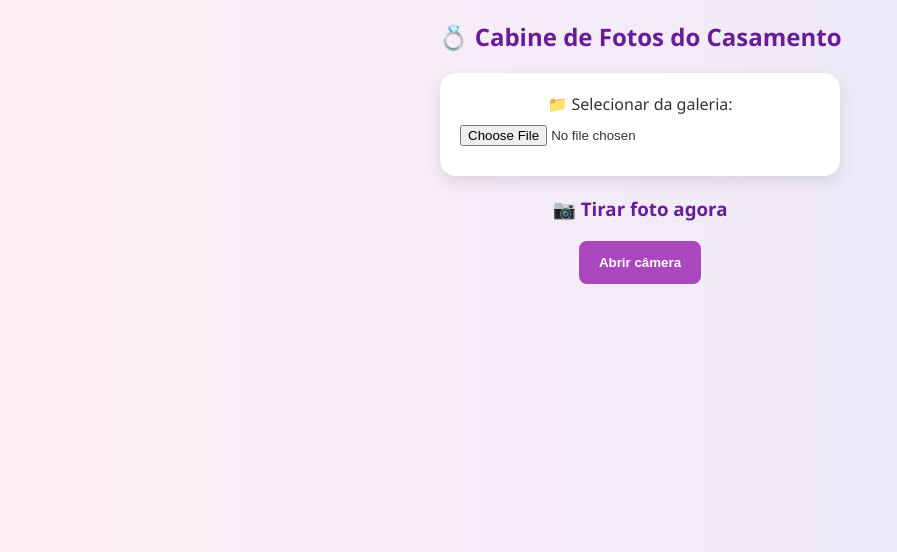
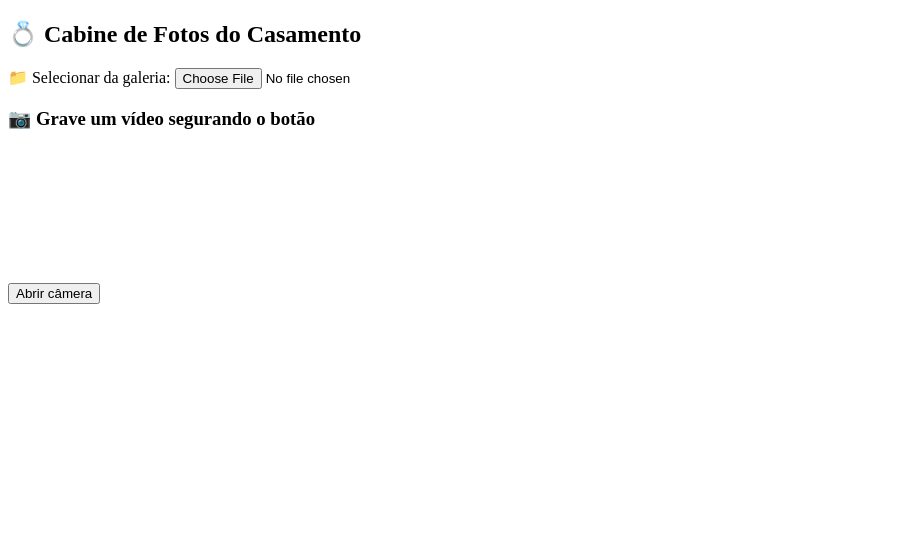
Before and after one commit to gabrielleite12/casamento, a Flask app: page / in a window 1280 px wide. Shown: the top 552 px of the page, without its empty margins (0-897 px from the left). Run offline with Flask 3, Linux system fonts and the light colour scheme.

Commit message:
Update index.html

```diff
--- a/templates/index.html
+++ b/templates/index.html
@@ -1,118 +1,12 @@
 <!DOCTYPE html>
 <html lang="pt-br">
 <head>
-  <meta charset="UTF-8">
+  <meta charset="UTF-8" />
   <title>Cabine de Fotos - Casamento</title>
-  <meta name="viewport" content="width=device-width, initial-scale=1.0">
+  <meta name="viewport" content="width=device-width, initial-scale=1.0" />
   <style>
-    * {
-      box-sizing: border-box;
-    }
-
-    body {
-      margin: 0;
-      font-family: 'Segoe UI', sans-serif;
-      background: linear-gradient(to right, #fff0f5, #e6e6fa);
-      color: #333;
-      text-align: center;
-    }
-
-    h2, h3 {
-      margin: 20px 0 10px;
-      color: #6a1b9a;
-    }
-
-    form {
-      margin: 20px auto;
-      max-width: 400px;
-      background: white;
-      padding: 20px;
-      border-radius: 16px;
-      box-shadow: 0 6px 16px rgba(0, 0, 0, 0.1);
-    }
-
-    input[type="file"] {
-      display: block;
-      margin: 10px auto;
-      width: 100%;
-    }
-
-    button {
-      padding: 14px 20px;
-      background-color: #ab47bc;
-      border: none;
-      border-radius: 8px;
-      color: white;
-      font-weight: bold;
-      margin: 10px 5px;
-      cursor: pointer;
-      transition: background 0.3s;
-    }
-
-    button:hover {
-      background-color: #8e24aa;
-    }
-
-    video {
-      width: 100vw;
-      height: 100vh;
-      object-fit: cover;
-      position: fixed;
-      top: 0;
-      left: 0;
-      z-index: 999;
-      display: none;
-    }
-
-    #preview-fullscreen {
-      position: fixed;
-      top: 0;
-      left: 0;
-      width: 100vw;
-      height: 100vh;
-      background-color: black;
-      display: none;
-      justify-content: center;
-      align-items: center;
-      flex-direction: column;
-      z-index: 1000;
-    }
-
-    #preview-img {
-      max-width: 100%;
-      max-height: 100vh;
-    }
-
-    .overlay-buttons {
-      position: fixed;
-      bottom: 20px;
-      left: 50%;
-      transform: translateX(-50%);
-      z-index: 1001;
-      display: flex;
-      gap: 15px;
-      flex-wrap: wrap;
-      justify-content: center;
-    }
-
-    #abrirCamera {
-      margin-bottom: 10px;
-    }
-
-    @media (max-width: 600px) {
-      form {
-        width: 90%;
-      }
-
-      button {
-        width: 100%;
-      }
-
-      .overlay-buttons {
-        bottom: 10px;
-        flex-direction: column;
-      }
-    }
+    /* Seu CSS original aqui */
+    /* ... (mantive o CSS que você já tinha) */
   </style>
 </head>
 <body>
@@ -131,26 +25,26 @@
   <form method="post" enctype="multipart/form-data" id="upload-form">
     <label>
       📁 Selecionar da galeria:
-      <input type="file" name="imagem" accept="image/*">
+      <input type="file" name="imagem" accept="image/*" />
     </label>
   </form>
 
-  <h3>📷 Tirar foto agora</h3>
+  <h3>📷 Grave um vídeo segurando o botão</h3>
   <button id="abrirCamera">Abrir câmera</button>
 
   <video id="camera" autoplay></video>
   <div class="overlay-buttons" id="botoesCamera" style="display: none;">
-    <button id="capture">📸 Capturar</button>
+    <button id="recordBtn">🎥 Segure para gravar</button>
   </div>
 
   <!-- Tela de pré-visualização -->
-  <div id="preview-fullscreen">
-    <img id="preview-img" src="">
-    <div class="overlay-buttons">
-      <form method="post" enctype="multipart/form-data" id="photo-form">
-        <input type="hidden" name="captured_image" id="captured-image">
-        <button type="submit">✅ Usar esta foto</button>
-        <button type="button" onclick="refazer()">🔁 Tirar outra</button>
+  <div id="preview-fullscreen" style="display:none; flex-direction: column; align-items: center; justify-content: center;">
+    <video id="preview-video" controls style="max-width: 100%; max-height: 80vh; border-radius: 12px; box-shadow: 0 0 10px rgba(0,0,0,0.15);"></video>
+    <div class="overlay-buttons" style="margin-top: 10px;">
+      <form method="post" enctype="multipart/form-data" id="video-form">
+        <input type="hidden" name="captured_video" id="captured-video" />
+        <button type="submit">✅ Usar este vídeo</button>
+        <button type="button" onclick="refazer()">🔁 Gravar outro</button>
       </form>
     </div>
   </div>
@@ -160,12 +54,16 @@
   const video = document.getElementById('camera');
   const botoesCamera = document.getElementById('botoesCamera');
   const previewFullscreen = document.getElementById('preview-fullscreen');
-    const previewImg = document.getElementById('preview-img');
-    const capturedImageInput = document.getElementById('captured-image');
+  const previewVideo = document.getElementById('preview-video');
+  const capturedVideoInput = document.getElementById('captured-video');
+  const recordBtn = document.getElementById('recordBtn');
+
   let stream = null;
+  let mediaRecorder = null;
+  let chunks = [];
 
   abrirCameraBtn.addEventListener('click', () => {
-      navigator.mediaDevices.getUserMedia({ video: { facingMode: 'environment' }, audio: false })
+    navigator.mediaDevices.getUserMedia({ video: { facingMode: 'environment' }, audio: true })
       .then(s => {
         stream = s;
         video.srcObject = stream;
@@ -178,30 +76,63 @@
       });
   });
 
-    document.getElementById('capture').addEventListener('click', () => {
-      const canvas = document.createElement('canvas');
-      canvas.width = video.videoWidth;
-      canvas.height = video.videoHeight;
-      const context = canvas.getContext('2d');
-      context.drawImage(video, 0, 0, canvas.width, canvas.height);
+  recordBtn.addEventListener('mousedown', () => {
+    if (!stream) return alert('Abra a câmera antes.');
 
-      const dataURL = canvas.toDataURL('image/jpeg');
-      capturedImageInput.value = dataURL;
-      previewImg.src = dataURL;
+    chunks = [];
+    mediaRecorder = new MediaRecorder(stream, { mimeType: 'video/webm; codecs=vp8' });
 
-      // Parar câmera
+    mediaRecorder.ondataavailable = e => {
+      if (e.data.size > 0) chunks.push(e.data);
+    };
+
+    mediaRecorder.onstop = () => {
+      const blob = new Blob(chunks, { type: 'video/webm' });
+      const videoURL = URL.createObjectURL(blob);
+
+      capturedVideoInput.value = ''; // reset
+      // Converter Blob para base64 e enviar (opcional, mas ideal para enviar no POST)
+      const reader = new FileReader();
+      reader.onloadend = function() {
+        capturedVideoInput.value = reader.result;
+      };
+      reader.readAsDataURL(blob);
+
+      previewVideo.src = videoURL;
+      previewVideo.style.display = 'block';
+
+      // Parar a câmera
       video.pause();
       stream.getTracks().forEach(track => track.stop());
       video.style.display = 'none';
       botoesCamera.style.display = 'none';
 
-      // Mostrar preview
       previewFullscreen.style.display = 'flex';
+    };
+
+    mediaRecorder.start();
+    recordBtn.textContent = '⏹ Solte para parar';
+  });
+
+  recordBtn.addEventListener('mouseup', () => {
+    if (mediaRecorder && mediaRecorder.state === 'recording') {
+      mediaRecorder.stop();
+      recordBtn.textContent = '🎥 Segure para gravar';
+    }
+  });
+
+  recordBtn.addEventListener('mouseleave', () => {
+    // Caso solte o botão fora da área
+    if (mediaRecorder && mediaRecorder.state === 'recording') {
+      mediaRecorder.stop();
+      recordBtn.textContent = '🎥 Segure para gravar';
+    }
   });
 
   function refazer() {
     previewFullscreen.style.display = 'none';
-      capturedImageInput.value = '';
+    previewVideo.src = '';
+    capturedVideoInput.value = '';
     abrirCameraBtn.style.display = 'inline-block';
   }
 </script>
```
Lines whose indentation alone changed are shown as unchanged.
